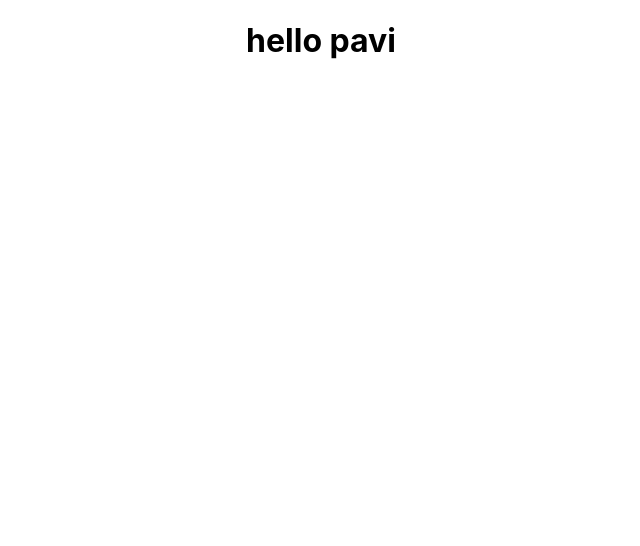
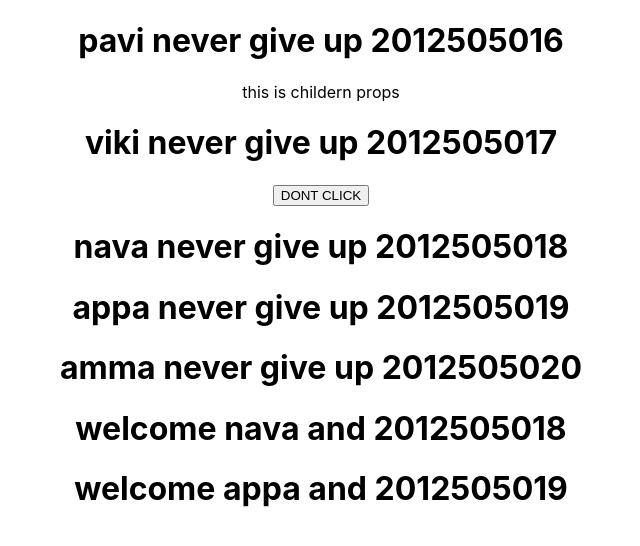
Before and after one commit to pop-dev5016/code-evolution-react, a React (Create React App) app: page / in a window 1280 px wide. Shown: the top 546 px of the page, without its empty margins (319-959 px from the left). Built offline with nearby package versions, Linux system fonts and the light colour scheme.

Commit message:
props in function and class

```diff
--- a/src/App.js
+++ b/src/App.js
@@ -12,7 +12,19 @@ class App extends Component {
   render(){
   return (
     <div className="App">
-      <Hello/>
+      {/* <Hello/> */}
+
+      <Greet name="pavi" regno="2012505016"  >
+        this is childern props
+      </Greet>
+      <Greet name="viki" regno="2012505017">
+        <button>DONT CLICK</button>
+      </Greet>
+      <Greet name="nava" regno="2012505018"></Greet>
+      <Greet name="appa" regno="2012505019"></Greet>
+      <Greet name="amma" regno="2012505020"></Greet>
+      <Welcome name="nava" regno="2012505018"></Welcome>
+      <Welcome name="appa" regno="2012505019" ></Welcome>
     </div>
   );
 }
--- a/src/components/Function.js
+++ b/src/components/Function.js
@@ -3,11 +3,17 @@ import React from "react";
 // function Greet(){
 //     return <h1>never give up</h1>
 // }
-// const Greet = ()=>{
-//     return <h1>never give up</h1>
-// }
+const Greet = (props)=>{ //////but props nuse pannu da
 
-const Greet = ()=> <h1>never give up</h1>
+    return (
+        <div>
+        <h1>{props.name} never give up {props.regno}</h1>
+        {props.children}
+        </div>
+    )
+}
+
+
 
 
 export default Greet
--- a/src/components/welcome.js
+++ b/src/components/welcome.js
@@ -3,7 +3,7 @@ import { Component } from "react";
 
 class Welcome extends Component {
    render(){
-        return <h1>it me </h1>
+        return <h1>welcome {this.props.name} and {this.props.regno}</h1>
    }
 }
 
```
